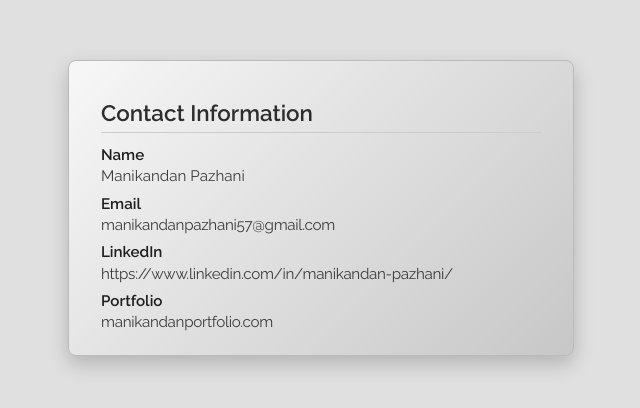
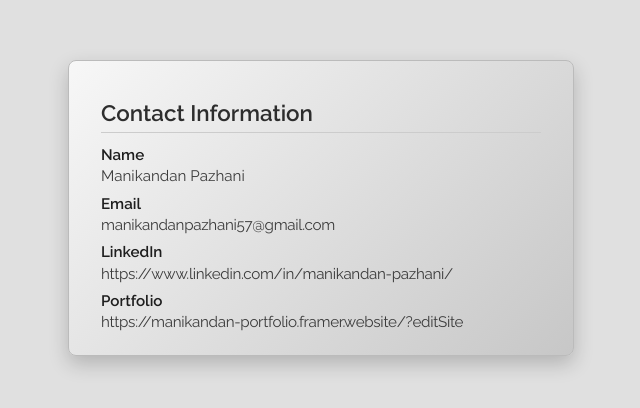
Before and after one commit to ManikandanPazhani/Contact-Page, a plain HTML site: page index.html in a window 1280 px wide. Shown: the part 192-600 px from the top of the page, without its empty margins (319-959 px from the left). Drawn offline with Linux system fonts and the light colour scheme.

Commit message:
Update index.html

```diff
--- a/index.html
+++ b/index.html
@@ -83,7 +83,7 @@
     </div>
     <div class="contact-item">
       <strong>Portfolio</strong>
-      <a href="https://manikandanportfolio.com" target="_blank">manikandanportfolio.com</a>
+      <a href="https://manikandan-portfolio.framer.website/?editSite="_blank">https://manikandan-portfolio.framer.website/?editSite</a>
     </div>
   </div>
 </body>
```
